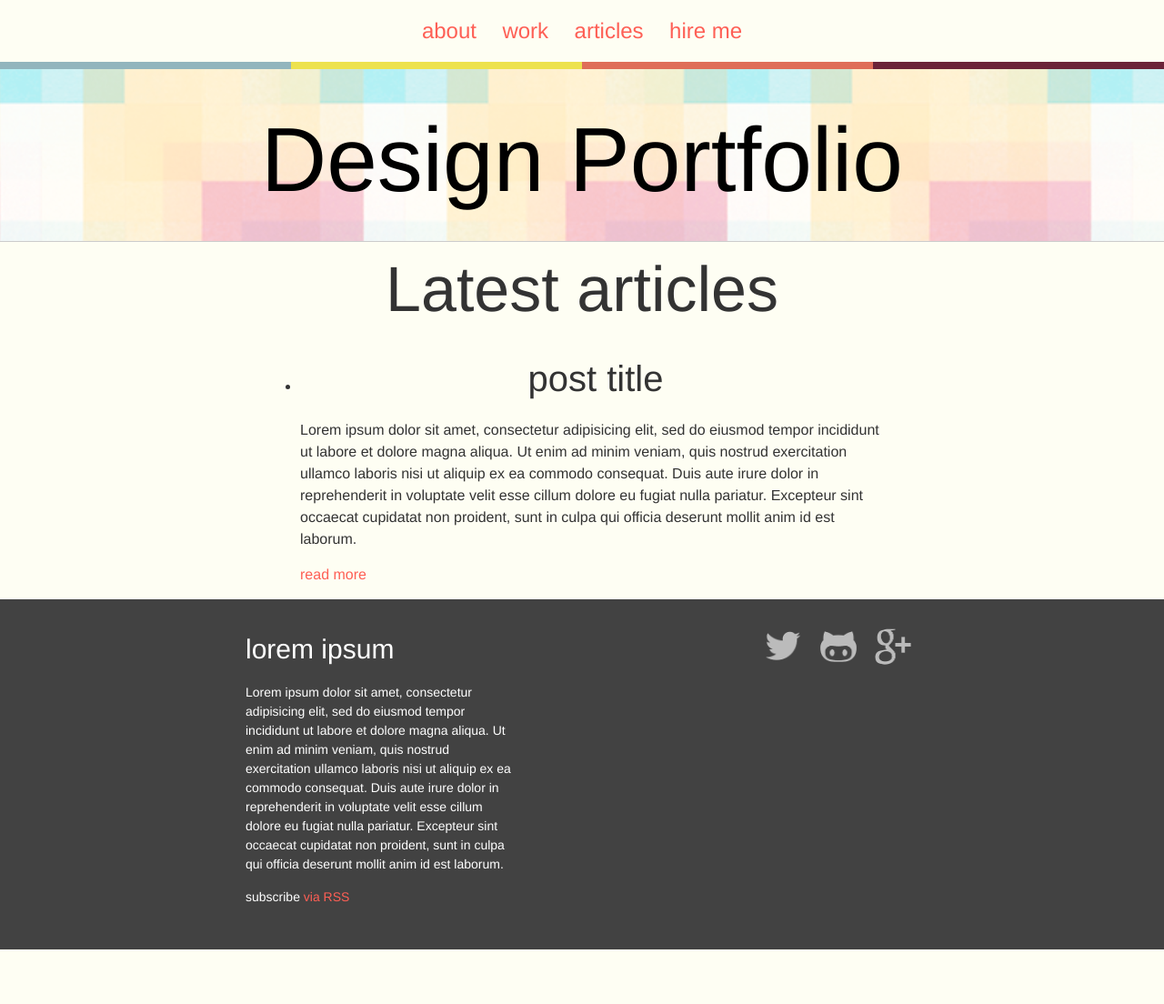
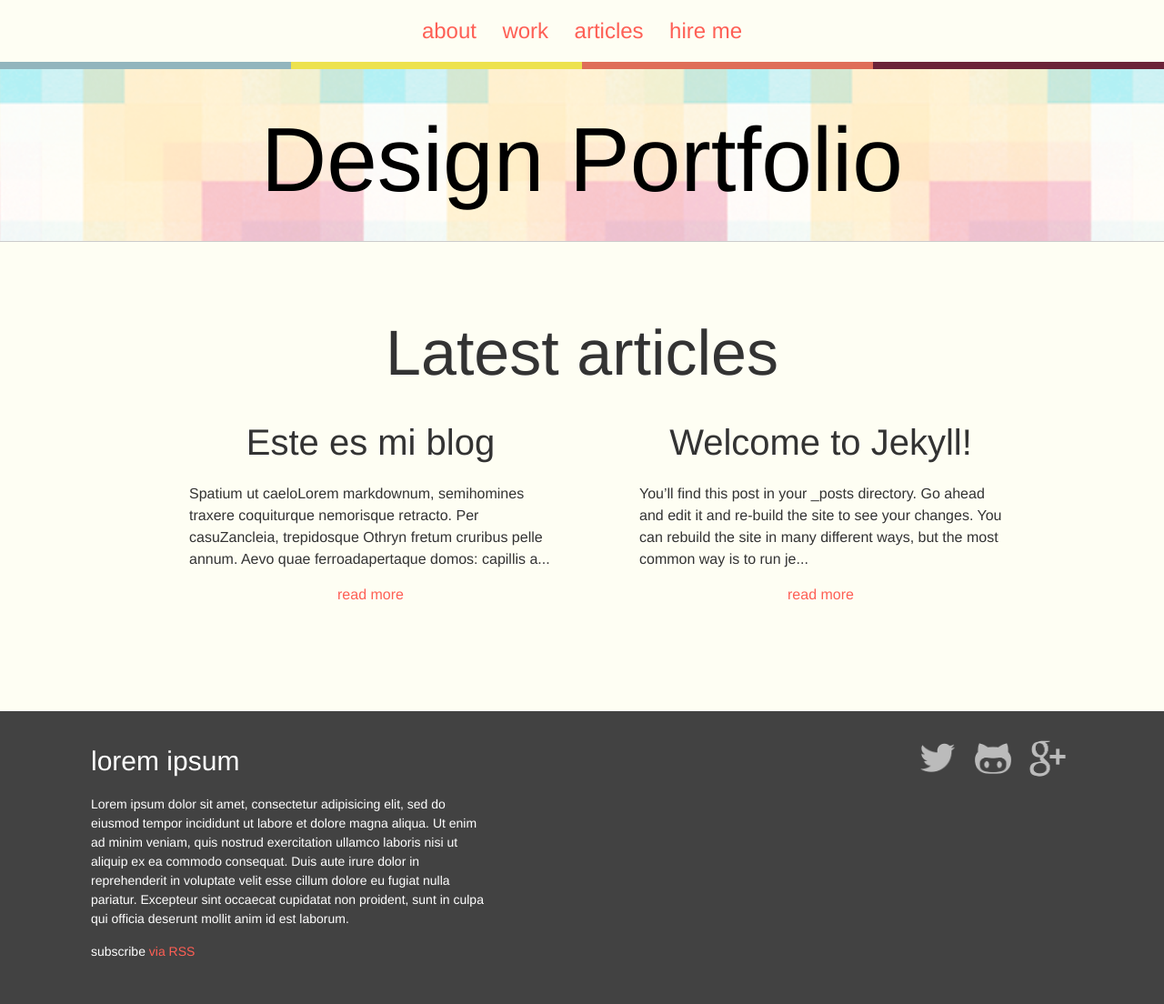
Before and after one commit to andialuis/andialuis.github.io, a Jekyll site: the page built from index.md, in a window 1280 px wide. Shown: the whole page at 91% size. Built offline with Jekyll 4.4.1, drawn with Linux system fonts in a browser that asks for light colours; before the commit the page ends 1044 px from its top, so only the background shows below that.

Commit message:
estilos para el contenido

```diff
--- a/_layouts/home.html
+++ b/_layouts/home.html
@@ -15,18 +15,16 @@ layout: default
     <div class="wrapper">
       <h1>Latest articles</h1>
       <ul class="post-list">
+        {% for post in site.posts reversed | limit:4 %}
         <li class="post">
-        <h2>post title</h2>
-        <p>Lorem ipsum dolor sit amet, consectetur adipisicing elit, sed do eiusmod
-        tempor incididunt ut labore et dolore magna aliqua. Ut enim ad minim veniam,
-        quis nostrud exercitation ullamco laboris nisi ut aliquip ex ea commodo
-        consequat. Duis aute irure dolor in reprehenderit in voluptate velit esse
-        cillum dolore eu fugiat nulla pariatur. Excepteur sint occaecat cupidatat non
-        proident, sunt in culpa qui officia deserunt mollit anim id est laborum.</p>
+          <h2>{{ post.title }}</h2>
+          <!-- truncar contenido a 200 caracteres-->
+          <p>{{ post.content | strip_html | strip_newlines | truncate: 200}}</p>
           <p class="post-read-more-link">
             <a href="#"> read more</a>
           </p>
         </li>
+        {% endfor %}
       </ul>
     </div>
   </section>
--- a/_sass/minima.scss
+++ b/_sass/minima.scss
@@ -35,7 +35,7 @@ $grey-color-light: lighten($grey-color, 40%) !default;
 $grey-color-dark:  darken($grey-color, 25%) !default;
 
 // Width of the content area
-$content-width:    800px !default;
+$content-width:    1200px !default;
 
 $on-palm:          600px !default;
 $on-laptop:        800px !default;
@@ -62,5 +62,6 @@ $on-laptop:        800px !default;
   "minima/base",
   "minima/layout",
   "minima/syntax-highlighting",
-  "minima/gradient-bar"
+  "minima/gradient-bar",
+  "minima/components/post"
 ;
--- a/_sass/minima/_base.scss
+++ b/_sass/minima/_base.scss
@@ -1,3 +1,7 @@
+*{
+  box-sizing:border-box;//para dos columnas
+}
+
 /**
  * Reset some basic elements
  */
--- a/_sass/minima/_layout.scss
+++ b/_sass/minima/_layout.scss
@@ -55,3 +55,16 @@
     margin: 0 0.5em;
   }
 }
+
+
+
+//sections
+.site-section{
+  @extend %clearfix;
+
+  padding-top: $h1-font-size;
+}
+
+.site-section-last{
+  padding-bottom: $h1-font-size;
+}
--- /dev/null
+++ b/_sass/minima/components/_ability.scss
@@ -0,0 +1,59 @@
+.abilities {
+	list-style:none;
+	margin:1.5em 0;
+
+	li {
+		margin-bottom:0.5em;
+		padding:0.5em 1em;
+		color: #fff;
+	}
+}
+[class^="ability-"] {
+	position:relative;
+
+	&:before,
+	&:after {
+		position:absolute;
+		content: "";
+	}
+	&:before {
+		content: "";
+		top:0.5em;
+		margin-left:-2em;
+		text-align:right;
+		color:#fff;
+	}
+	&:after {
+		top:0;
+		left:0;
+		height:100%;
+		width:0;
+		background:$brand-color;
+		z-index:-1;
+	}
+}
+$abilities: (
+	'photoshop': 95,
+	'illustrator': 80,
+	'ui': 90,
+	'html': 95,
+	'css': 95,
+	'jekyll': 100,
+	'git': 80
+);
+@each $ability, $score in $abilities {
+	@keyframes show-ability-#{$ability} {
+		from { width: 0; }
+		to { width: $score * 1%; }
+	}
+	.ability-#{$ability} {
+		&:before {
+			content: "#{$score}";
+			left: $score * 1%;
+		}
+		&:after {
+			animation: show-ability-#{$ability} ease-in-out 1s 2s 1;
+			animation-fill-mode: forwards;
+		}
+	}
+}
--- /dev/null
+++ b/_sass/minima/components/_post.scss
@@ -0,0 +1,53 @@
+.post-list {
+	@extend %clearfix;
+	list-style:none;
+}
+.post {
+	float:left;
+	width:50%;
+	padding:0 3em 1em;
+
+	&:nth-child(odd) {
+		clear:both;
+	}
+}
+.post-read-more-link {
+	text-align:center;
+}
+
+.post-featured {
+	float:none;
+	margin:0 auto;
+}
+.post-tags {
+	margin-left:0;
+	min-height: 50px;
+	text-align: center;
+
+	li {
+		display: inline;
+	}
+}
+
+// Single post page
+
+.post-header {
+	text-align:center;
+}
+.post-title {
+	margin:0;
+}
+.post-meta {
+	color: $blue-color;
+	font-size: $h4-font-size;
+}
+.post-body {
+	width:90%;
+	max-width: 40em;
+	margin: $h2-font-size auto;
+
+	h1, h2, h3, h4 {
+		max-width:80%;
+		margin: $h2-font-size auto;
+	}
+}
--- /dev/null
+++ b/_sass/minima/components/_project.scss
@@ -0,0 +1,15 @@
+.project-list {
+	@extend %clearfix;
+	padding:0;
+	list-style:none;
+}
+.project {
+	float:left;
+	width:33.33%;
+	padding:0 1em;
+	text-align:center;
+}
+.project-caption {
+	margin-top:0.5em;
+	font-size:$h3-font-size;
+}
```
Also changed, not shown: _sass/minima/components/config.rb (added, +8 -0 lines). Lines whose indentation alone changed are shown as unchanged.
